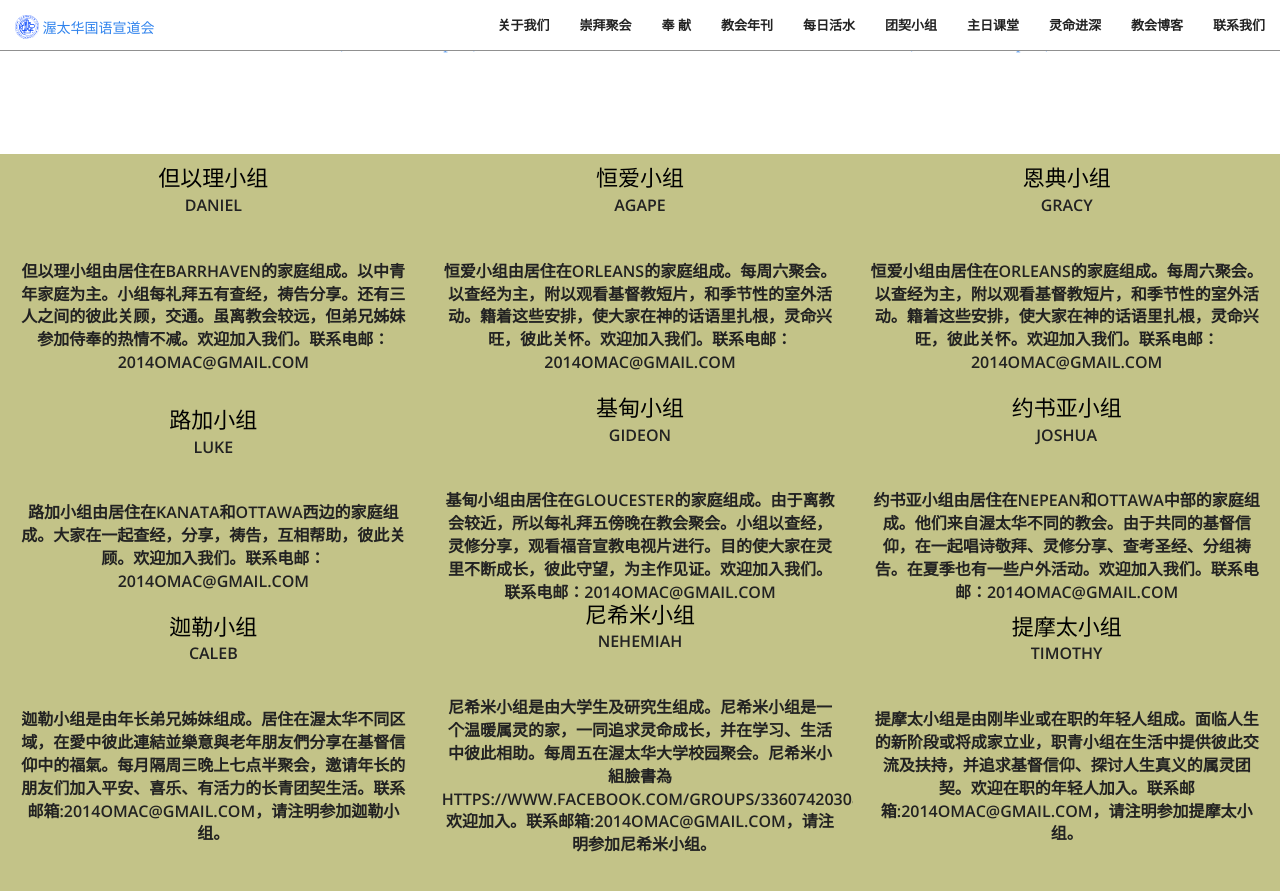
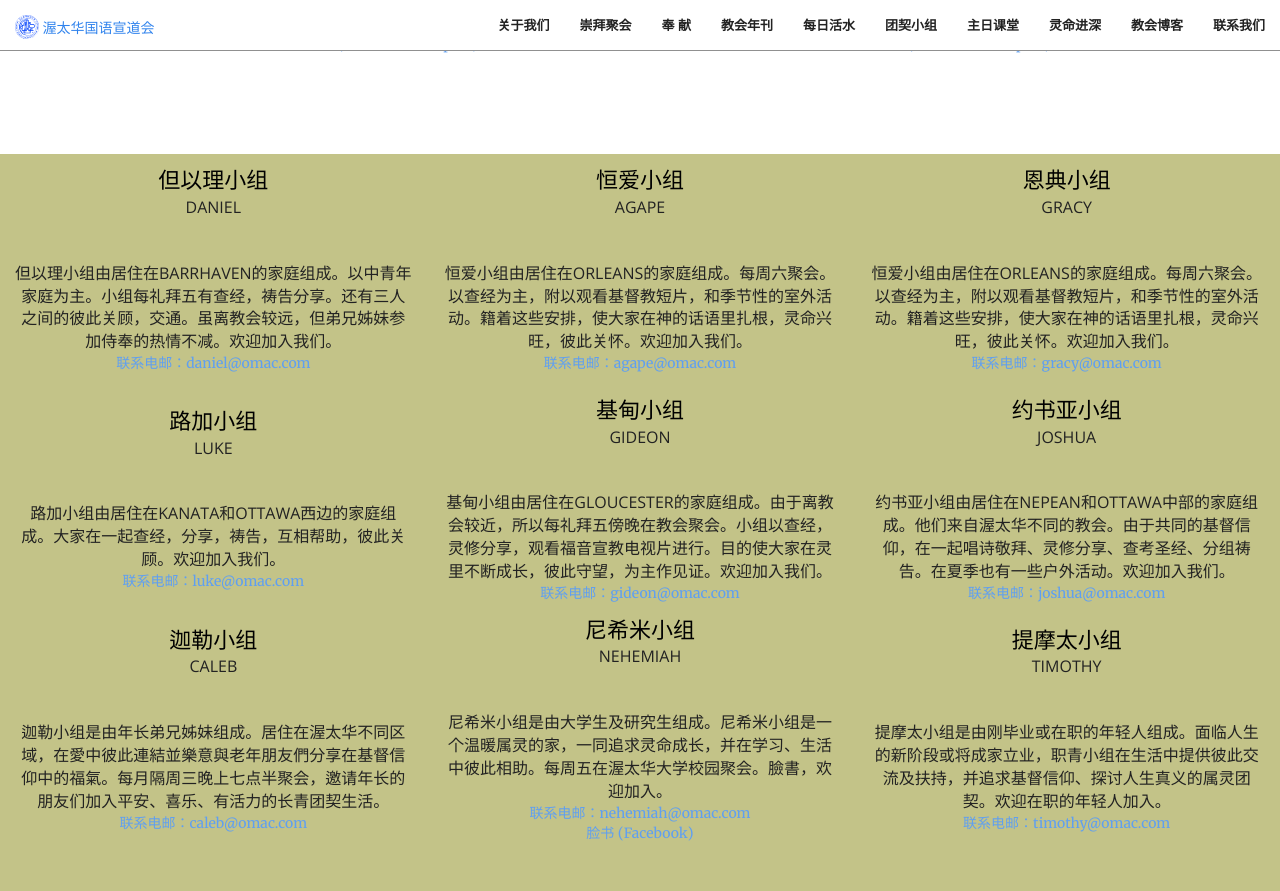
Before and after one commit to JonasYow/ottawaomac, a Jekyll site: the page built from index.html, in a window 1280 px wide and 900 px high, scrolled down 6807 px. Shown: the top 891 px of the window. Built offline with Jekyll 4.4.1, drawn with Linux system fonts in a browser that asks for light colours.

Commit message:
update groups stype

```diff
--- a/_data/groups.yaml
+++ b/_data/groups.yaml
@@ -2,52 +2,62 @@
   en: Daniel
   img: img/groups/agape.jpg
   location: Barrhaven
-  description: 但以理小组由居住在Barrhaven的家庭组成。以中青年家庭为主。小组每礼拜五有查经，祷告分享。还有三人之间的彼此关顾，交通。虽离教会较远，但弟兄姊妹参加侍奉的热情不减。欢迎加入我们。联系电邮：2014OMAC@GMAIL.COM
+  description: 但以理小组由居住在Barrhaven的家庭组成。以中青年家庭为主。小组每礼拜五有查经，祷告分享。还有三人之间的彼此关顾，交通。虽离教会较远，但弟兄姊妹参加侍奉的热情不减。欢迎加入我们。
+  email: 2014omac@gmail.com
 
 - name: 恒爱小组
   en: Agape
   img: img/groups/agape.jpg
   location: Orleans
-  description: 恒爱小组由居住在Orleans的家庭组成。每周六聚会。以查经为主，附以观看基督教短片，和季节性的室外活动。籍着这些安排，使大家在神的话语里扎根，灵命兴旺，彼此关怀。欢迎加入我们。联系电邮：2014OMAC@GMAIL.COM
+  description: 恒爱小组由居住在Orleans的家庭组成。每周六聚会。以查经为主，附以观看基督教短片，和季节性的室外活动。籍着这些安排，使大家在神的话语里扎根，灵命兴旺，彼此关怀。欢迎加入我们。
+  email: 2014omac@gmail.com
 
 - name: 恩典小组
   en: Gracy
   img: img/groups/agape.jpg
   location: Orleans
-  description: 恒爱小组由居住在Orleans的家庭组成。每周六聚会。以查经为主，附以观看基督教短片，和季节性的室外活动。籍着这些安排，使大家在神的话语里扎根，灵命兴旺，彼此关怀。欢迎加入我们。联系电邮：2014OMAC@GMAIL.COM
+  description: 恒爱小组由居住在Orleans的家庭组成。每周六聚会。以查经为主，附以观看基督教短片，和季节性的室外活动。籍着这些安排，使大家在神的话语里扎根，灵命兴旺，彼此关怀。欢迎加入我们。
+  email: 2014omac@gmail.com
 
 - name: 路加小组
   en: Luke
   img: img/groups/agape.jpg
   location: Orleans
-  description: 路加小组由居住在Kanata和Ottawa西边的家庭组成。大家在一起查经，分享，祷告，互相帮助，彼此关顾。欢迎加入我们。联系电邮：2014OMAC@GMAIL.COM
+  description: 路加小组由居住在Kanata和Ottawa西边的家庭组成。大家在一起查经，分享，祷告，互相帮助，彼此关顾。欢迎加入我们。
+  email: 2014omac@gmail.com
 
 - name: 基甸小组
   en: Gideon
   img: img/groups/agape.jpg
   location: Orleans
-  description: 基甸小组由居住在Gloucester的家庭组成。由于离教会较近，所以每礼拜五傍晚在教会聚会。小组以查经，灵修分享，观看福音宣教电视片进行。目的使大家在灵里不断成长，彼此守望，为主作见证。欢迎加入我们。联系电邮：2014OMAC@GMAIL.COM
+  description: 基甸小组由居住在Gloucester的家庭组成。由于离教会较近，所以每礼拜五傍晚在教会聚会。小组以查经，灵修分享，观看福音宣教电视片进行。目的使大家在灵里不断成长，彼此守望，为主作见证。欢迎加入我们。
+  email: 2014omac@gmail.com
 
 - name: 约书亚小组
   en: Joshua
   img: img/groups/agape.jpg
   location: Orleans
-  description: 约书亚小组由居住在Nepean和Ottawa中部的家庭组成。他们来自渥太华不同的教会。由于共同的基督信仰，在一起唱诗敬拜、灵修分享、查考圣经、分组祷告。在夏季也有一些户外活动。欢迎加入我们。联系电邮：2014OMAC@GMAIL.COM
+  description: 约书亚小组由居住在Nepean和Ottawa中部的家庭组成。他们来自渥太华不同的教会。由于共同的基督信仰，在一起唱诗敬拜、灵修分享、查考圣经、分组祷告。在夏季也有一些户外活动。欢迎加入我们。
+  email: 2014omac@gmail.com
 
 - name: 迦勒小组
   en: Caleb
   img: img/groups/agape.jpg
   location: Ottawa
-  description: 迦勒小组是由年长弟兄姊妹组成。居住在渥太华不同区域，在愛中彼此連結並樂意與老年朋友們分享在基督信仰中的福氣。每月隔周三晚上七点半聚会，邀请年长的朋友们加入平安、喜乐、有活力的长青团契生活。联系邮箱:2014omac@gmail.com，请注明参加迦勒小组。
+  description: 迦勒小组是由年长弟兄姊妹组成。居住在渥太华不同区域，在愛中彼此連結並樂意與老年朋友們分享在基督信仰中的福氣。每月隔周三晚上七点半聚会，邀请年长的朋友们加入平安、喜乐、有活力的长青团契生活。
+  email: 2014omac@gmail.com
 
 - name: 尼希米小组
   en: Nehemiah
   img: img/groups/agape.jpg
   location: Univerity of Ottawa
-  description: 尼希米小组是由大学生及研究生组成。尼希米小组是一个温暖属灵的家，一同追求灵命成长，并在学习、生活中彼此相助。每周五在渥太华大学校园聚会。尼希米小組臉書為https://www.facebook.com/groups/336074203083828，欢迎加入。联系邮箱:2014omac@gmail.com，请注明参加尼希米小组。
+  description: 尼希米小组是由大学生及研究生组成。尼希米小组是一个温暖属灵的家，一同追求灵命成长，并在学习、生活中彼此相助。每周五在渥太华大学校园聚会。臉書，欢迎加入。
+  link: https://www.facebook.com/groups/336074203083828
+  email: 2014omac@gmail.com
 
 - name: 提摩太小组
   en: Timothy
   img: img/groups/agape.jpg
   location: Ottawa
-  description: 提摩太小组是由刚毕业或在职的年轻人组成。面临人生的新阶段或将成家立业，职青小组在生活中提供彼此交流及扶持，并追求基督信仰、探讨人生真义的属灵团契。欢迎在职的年轻人加入。联系邮箱:2014omac@gmail.com，请注明参加提摩太小组。
+  description: 提摩太小组是由刚毕业或在职的年轻人组成。面临人生的新阶段或将成家立业，职青小组在生活中提供彼此交流及扶持，并追求基督信仰、探讨人生真义的属灵团契。欢迎在职的年轻人加入。
+  email: 2014omac@gmail.com
--- a/_includes/groups.html
+++ b/_includes/groups.html
@@ -3,7 +3,7 @@
         <div class="row no-gutter">
             {% for group in site.data.groups %}
             <div class="col-lg-4 col-sm-6">
-                <a href="" onclick="return false;" class="portfolio-box">
+                <div class="portfolio-box">
                     <img src="{{ group.img }}" class="img-responsive" alt="">
                     <div class="portfolio-box-caption">
                         <div class="portfolio-box-caption-content">
@@ -17,9 +17,14 @@
                             <div class="project-category text-faded">
                                 {{ group.description }}
                             </div>
+                            <a href="mailto:{{ group.email }}" style="text-transform: lowercase;">联系电邮：{{group.en}}@omac.com</a>
+                            {% if {{group.link}} %}
+                            <br>
+                            <a href="{{group.link}}">脸书 (Facebook)</a>
+                            {% endif %}
                         </div>
                     </div>
-                </a>
+                </div>
             </div>
             {% endfor %}
         </div>
--- a/_sass/_base.scss
+++ b/_sass/_base.scss
@@ -291,8 +291,8 @@ header {
             .project-category {
                 text-transform: uppercase;
                 color: $theme-dark;
-                font-weight: 600;
-                font-size: 14px;
+                font-weight: 200;
+                font-size: 12px;
             }
             .project-name {
                 font-size: 18px;
```
